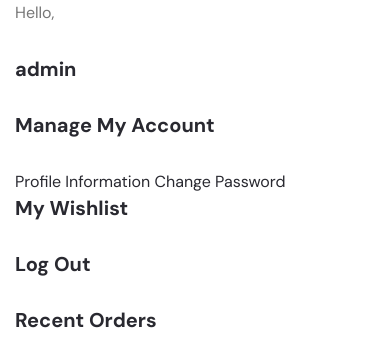
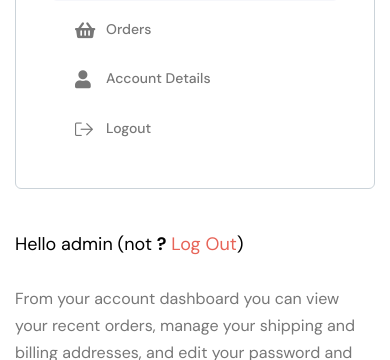
Before and after one commit to Islam412/DJ-store, a Django app: page /account/user/ in a window 390 px wide. Shown: the part 530-890 px from the top of the page. Run offline with Django 4.2, Linux system fonts and the light colour scheme; a user stored in the database is signed in; data comes from the database, SQL or seed files in the repository; both versions use the stored data as it was after the commit; some libraries are stand-ins or nearby versions; some web fonts are replaced.

Commit message:
add accout page change password

```diff
--- a/account/urls.py
+++ b/account/urls.py
@@ -7,8 +7,5 @@ urlpatterns = [
     path('user/',views.account,name='user'),
     path('signin/',views.signin,name='signin'),
     path('logout/',views.signout,name='logout'),
-    path('user/<int:order_id>',views.order_detail,name='order_detail'),
-    path('user/edit',views.edit_account,name='usre_info'),
-    path('user/change-password/', views.change_password, name='change_password'),
     path('activate/<uidb64>/<token>/', views.activate_account, name='activate'),
 ]
--- a/account/views.py
+++ b/account/views.py
@@ -18,7 +18,7 @@ from django.template.loader import render_to_string
 from django.utils.http import urlsafe_base64_encode
 from django.utils.encoding import force_bytes
 from django.core.mail import send_mail
-
+from django.contrib import messages
 from .models import CustomUser
 from django.utils.http import urlsafe_base64_decode
 from django.urls import reverse
@@ -94,48 +94,23 @@ def account(request):
     user = request.user
     user_orders = user.orders.all() if hasattr(user, 'orders') else []
 
-    return render(request, 'account/account.html', {'user': user, 'user_orders': user_orders})
+    if request.method == 'POST':
+        if 'change_password' in request.POST:
+            old_password = request.POST.get('old_password')
+            new_password1 = request.POST.get('new_password1')
+            new_password2 = request.POST.get('new_password2')
 
+            if user.check_password(old_password) and new_password1 == new_password2:
+                user.set_password(new_password1)
+                user.save()
+                messages.success(request, 'Password changed successfully.')
+            else:
+                messages.error(request, 'Password change failed. Please check your input.')
 
+            return redirect('/')  # Redirect to account detail page
 
-
-@login_required
-def order_detail(request, order_id):
-    order = Order.objects.filter(user=request.user)
-    return render(request, 'account/order_detail.html', {'order': order})
-
-
-
-from .forms import EditAccountForm
-
-
-@login_required
-def edit_account(request):
-    user = request.user
-
-    if request.method == 'POST':
-        form = EditAccountForm(request.POST, request.FILES, instance=user)
-        if form.is_valid():
-            form.save()
-            return redirect('usre_info')  # Redirect to account detail page after successful edit
-    else:
-        form = EditAccountForm(instance=user)
-
-    return render(request, 'account/account_detail.html', {'form': form})
-
-
-
-from .forms import ChangePasswordForm
-
-@login_required
-def change_password(request):
-    if request.method == 'POST':
-        form = ChangePasswordForm(user=request.user, data=request.POST)
-        if form.is_valid():
-            form.save()
-
-            return redirect('/')  # Redirect to account detail page after successful password change
-    else:
-        form = ChangePasswordForm(user=request.user)
-
-    return render(request, 'account/change_password.html', {'form': form})
+    context = {
+        'user': user,
+        'user_orders': user_orders,
+    }
+    return render(request, 'account/account.html', context)
--- a/templates/account/account.html
+++ b/templates/account/account.html
@@ -1,115 +1,132 @@
 {% extends "base.html" %}
 {% load static %}
 {% block content %}
-        <!-- breadcrumbs -->
+  <main class="main-wrapper">
+        <!-- Start Breadcrumb Area  -->
+
+        <!-- End Breadcrumb Area  -->
+
+        <!-- Start My Account Area  -->
+        <div class="axil-dashboard-area axil-section-gap">
             <div class="container">
-      <div class="breadcrumbs">
-        <a href="{% url 'home'  %}"><i class="las la-home"></i></a>
-        <a href="#" class="active">My Account</a>
+                <div class="axil-dashboard-warp">
+                    <div class="axil-dashboard-author">
+                        <div class="media">
+
+                            <div class="thumbnail" style="width: 70px; height: 70px ;">
+                                <img  src="{% if user.img %}{{ user.img.url }}{% else %}{% static 'assets/images/default_image.jpeg' %}{% endif %}" alt="Hello Annie">
+                            </div>
+
+                            <div class="media-body">
+                                <h5 class="title mb-0">Hello {{user.name}}</h5>
+
                             </div>
                         </div>
-     <div class="my_account_wrap section_padding_b">
-      <div class="container">
+                    </div>
                     <div class="row">
-          <!--  account sidebar  -->
-          <div class="col-lg-3">
-            <div class="account_sidebar">
-              <div class="account_profile position-relative shadow_sm">
-                <div class="acprof_img">
-                  <a href="{% url 'user' %}">
-
-                    <img
-                          loading="lazy"
-                          src="{% if user.img %}{{ user.img.url }}{% else %}{% static 'assets/images/default_image.jpeg' %}{% endif %}"
-                          alt="Profile Image"
-                    />
-
-
-                  </a>
+                        <div class="col-xl-3 col-md-4">
+                            <aside class="axil-dashboard-aside">
+                                <nav class="axil-dashboard-nav">
+                                    <div class="nav nav-tabs" role="tablist">
+                                        <a class="nav-item nav-link active" data-bs-toggle="tab" href="#nav-dashboard" role="tab" aria-selected="true"><i class="fas fa-th-large"></i>Dashboard</a>
+                                        <a class="nav-item nav-link" data-bs-toggle="tab" href="#nav-orders" role="tab" aria-selected="false"><i class="fas fa-shopping-basket"></i>Orders</a>
+                                        <a class="nav-item nav-link" data-bs-toggle="tab" href="#nav-account" role="tab" aria-selected="false"><i class="fas fa-user"></i>Account Details</a>
+                                        <a class="nav-item nav-link" href="{% url 'logout' %}"><i class="fal fa-sign-out"></i>Logout</a>
                                     </div>
-                <div class="acprof_cont">
-                  <p>Hello,</p>
-                  <h4>{{user.name}}</h4>
+                                </nav>
+                            </aside>
                         </div>
-                <div class="profile_hambarg d-lg-none d-block">
-                  <i class="las la-bars"></i>
+                        <div class="col-xl-9 col-md-8">
+                            <div class="tab-content">
+                                <div class="tab-pane fade show active" id="nav-dashboard" role="tabpanel">
+                                    <div class="axil-dashboard-overview">
+                                        <div class="welcome-text">Hello {{user.name}} (not <span>?</span> <a href="{% url 'logout' %}">Log Out</a>)</div>
+                                        <p>From your account dashboard you can view your recent orders, manage your shipping and billing addresses, and edit your password and account details.</p>
                                     </div>
                                 </div>
-              <div class="acprof_wrap shadow_sm">
-                <div class="acprof_links">
-                  <a href="{% url 'usre_info' %}" class="active">
-                    <h4 class="acprof_link_title">
-                      <i class="lar la-id-card"></i>
-                      Manage My Account
-                    </h4>
-                  </a>
-                  <a href="{% url 'usre_info' %}">Profile Information</a>
-                  <a href="{% url 'change_password' %}">Change Password</a>
+                                <div class="tab-pane fade" id="nav-orders" role="tabpanel">
+                                    <div class="axil-dashboard-order">
+                                        <div class="table-responsive">
+                                            <table class="table">
+                                                <thead>
+                                                    <tr>
+                                                        <th scope="col">Order</th>
+                                                        <th scope="col">Date</th>
+                                                        <th scope="col">Status</th>
+                                                        <th scope="col">Total</th>
+
+                                                    </tr>
+                                                </thead>
+                                                <tbody>
+                                                  {% for order in user_orders %}
+                                                    <tr>
+                                                        <th scope="row">#{{ order.pk }}</th>
+                                                        <td>{{order.created_at}}</td>
+                                                        <td>{{ order.get_status_display }}</td>
+                                                        <td>EG {{order.total_price}} </td>
+
+                                                    </tr>
+                                                  {% endfor %}
+                                                </tbody>
+
+                                            </table>
+                                        </div>
+                                    </div>
+                                </div>
+
+                                <div class="tab-pane fade" id="nav-account" role="tabpanel">
+                                    <div class="col-lg-9">
+                                        <div class="axil-dashboard-account">
+                                            <form method="post" class="account-details-form" >
+                                              {% csrf_token %}
+                                                <div class="row">
+                                                    <div class="col-lg-12">
+                                                        <div class="form-group">
+                                                            <label>Name</label>
+                                                            <input type="text" class="form-control" value="{{user.name}}">
+                                                        </div>
                                                     </div>
 
 
-                <div class="acprof_links">
-                  <a href="{% url 'wishlist_list'  %}">
-                    <h4 class="ac_link_title">
-                      <i class="lar la-heart"></i>
-                      My Wishlist
-                    </h4>
-                  </a>
+
+
+                                                      <div class="form-group">
+                                                        <label>Old Password</label>
+                                                        <input type="password" name="old_password" class="form-control">
                                                       </div>
-                <div class="acprof_links border-0">
-                  <a  href="{% url 'logout' %}">
-                    <h4 class="acprof_link_title">
-                      <i class="las la-power-off"></i>
-                      Log Out
-                    </h4>
-                  </a>
+                                                      <div class="form-group">
+                                                        <label>New Password</label>
+                                                        <input type="password" name="new_password1" class="form-control">
                                                       </div>
+                                                      <div class="form-group">
+                                                        <label>Confirm New Password</label>
+                                                        <input type="password" name="new_password2" class="form-control">
                                                       </div>
+                                                      <div class="form-group mb--0">
+                                                        <button type="submit" class="axil-btn" name="change_password">Change Password</button>
                                                       </div>
+                                                    </form>
+
+                                                    {% if messages %}
+                                                    <div class="messages">
+                                                      {% for message in messages %}
+                                                      <p{% if message.tags %} class="{{ message.tags }}" {% endif %}>{{ message }}</p>
+                                                        {% endfor %}
                                                     </div>
-          <!-- account content -->
-          <div class="col-lg-9">
-            <div class="account_cont_wrap">
-              <div class="prof_recent_order shadow_sm">
-                <h4>Recent Orders</h4>
-                {% for order in user_orders %}
-                  <div class="single_prof_recorder">
-                    <div class="prorder_img">
-                      {% for cart_item in order.cart_items.all %}
-                        <img
-                            loading="lazy"
-                            src="{{ cart_item.product.Image.url}}"
-                            alt="product"
-                        />
-                      {% endfor %}
+                                                    {% endif %}
+
 
                                                 </div>
-                    <div class="prorder_btn">
-                      <a href="{% url 'order_detail' order.id %}">View Order</a>
-                    </div>
-                    <div class="prorder_txt prorder_odnumber">
-                      <h5>Order Number</h5>
-                      <p>{{ order.pk }}</p>
-                    </div>
-                    <div class="prorder_txt prorder_total">
-                      <h5>Total</h5>
-                      <p>{{ order.total_price }}</p>
-                    </div>
-                    <div class="prorder_txt prorder_status">
-                      <h5 class="d-none d-md-block">Status</h5>
-                      <h5 class="d-block d-md-none">
-                        {{ order.total_price }}
-                      </h5>
-                      <p class="text-color">{{ order.get_status_display }}</p>
-                    </div>
-                  </div>
-                {% endfor %}
-
-
+                                            </form>
                                         </div>
                                     </div>
                                 </div>
                             </div>
                         </div>
                     </div>
+                </div>
+            </div>
+        </div>
+
+    </main>
 {% endblock content %}
--- a/templates/shop/grid.html
+++ b/templates/shop/grid.html
@@ -156,7 +156,7 @@
                                     </div>
                                     <div class="product-content">
                                         <div class="inner">
-                                            <h5 class="title"><a href="single-product.html">{{pro.Name}}</a></h5>
+                                            <h5 class="title"><a href="{% url 'detail' pro.id %}">{{pro.Name}}</a></h5>
                                             <div class="product-price-variant">
                                                 <span class="price current-price">{{pro.Price}}</span>
 
```
Also changed, not shown: account/forms.py (+0 -10 lines), db.sqlite3. Lines whose indentation alone changed are shown as unchanged.
